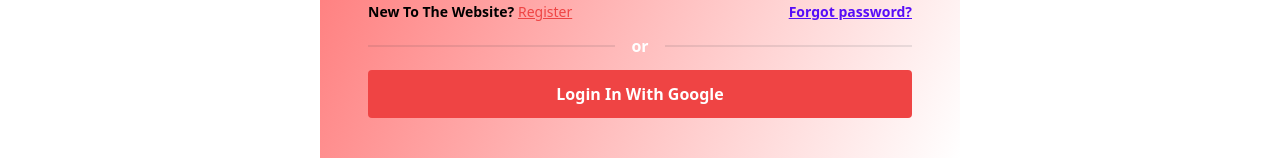
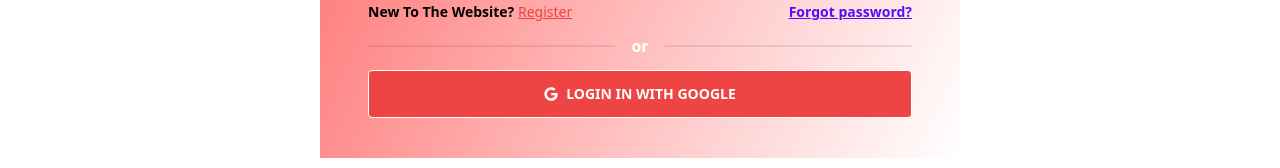
Before and after one commit to Zinath22/cosmetics-and-beauty-shop-client, a React (Vite) app: page /login in a window 1280 px wide. Shown: the part 486-654 px from the top of the page. Built offline with nearby package versions, Linux system fonts and the light colour scheme; no server answers.

Commit message:
private route added

```diff
--- a/package.json
+++ b/package.json
@@ -15,6 +15,7 @@
     "match-sorter": "^6.3.1",
     "react": "^18.2.0",
     "react-dom": "^18.2.0",
+    "react-icons": "^4.11.0",
     "react-router-dom": "^6.17.0",
     "sort-by": "^1.2.0",
     "sweetalert2": "^11.7.32"
--- a/src/Pages/Login/Login.jsx
+++ b/src/Pages/Login/Login.jsx
@@ -1,4 +1,5 @@
 import { useContext, useRef, useState } from "react";
+import {  FaGoogle } from 'react-icons/fa';
 import { Link, useLocation, useNavigate } from "react-router-dom";
 import Swal from "sweetalert2";
 import { AuthContext } from "../../Providers/AuthProvider";
@@ -150,8 +151,10 @@
               </form>
               <div className="divider">or</div>
               <div className="space-y-3">
-                <h4 onClick={handleGoogleLogin}
-                 className="cursor-pointer w-full bg-red-500 py-3 text-center rounded text-white">Login In With Google</h4>
+                <button onClick={handleGoogleLogin}
+                 className=" btn-outline btn w-full bg-red-500 py-3 text-center rounded text-white" >
+                    <FaGoogle></FaGoogle>
+                    Login In With Google</button>
               </div>
             </div>
 
--- a/src/Routes/PrivateRoute.jsx
+++ b/src/Routes/PrivateRoute.jsx
@@ -1,24 +1,25 @@
-// import { useContext } from "react";
-// import { AuthContext } from "../Providers/AuthProvider";
-// import { Navigate, useLocation } from "react-router-dom";
+
+import { useContext } from "react";
+import { Navigate, useLocation } from "react-router-dom";
+import { AuthContext } from "../Providers/AuthProvider";
 
 
-// const PrivateRoute = ({children}) => {
-//     const {user,loading } = useContext(AuthContext);
-//     const location =  useLocation();
-//     console.log(location.pathname);
+const PrivateRoute = ({children}) => {
+    const {user,loading } = useContext(AuthContext);
+    const location =  useLocation();
+    console.log(location.pathname);
 
-//     if(loading){
-//        return <span className="loading loading-spinner text-error"></span>
-//     }
+    if(loading){
+       return <span className="loading loading-spinner text-error"></span>
+    }
 
 
-//     if (user){
-//         return children;
-//     }
-//     return  <Navigate state={location.pathname} to="/login"></Navigate>
+    if (user){
+        return children;
+    }
+    return  <Navigate state={location.pathname} to="/login"></Navigate>
 
 
-// };
+};
 
-// export default PrivateRoute;
+export default PrivateRoute;
--- a/src/Routes/Router.jsx
+++ b/src/Routes/Router.jsx
@@ -6,16 +6,20 @@
 import Login from "../Pages/Login/Login";
 import MyCart from "../Pages/MyCart/MyCart";
 import Register from "../Pages/Register/Register";
-// import AddProducts from "../Pages/AddProducts/AddProducts";
+import ErrorPage from "../Pages/ErrorPage/ErrorPage";
+import PrivateRoute from "./PrivateRoute";
+
 
 const Routes = createBrowserRouter([
     {
     path: '/',
     element: <MainLayout></MainLayout>,
+    errorElement: <ErrorPage></ErrorPage>,
     children: [
         {
             path: '/',
-            element: <Home></Home>
+            element: <Home></Home>,
+            loader: ()=> fetch('/data.json')
         },
         {
            path: '/addProducts',
@@ -23,7 +27,7 @@
         },
         {
           path: '/myCart',
-          element: <MyCart></MyCart>
+          element:<PrivateRoute> <MyCart></MyCart></PrivateRoute>
         },
         {
             path: '/login',
--- a/src/components/Products/Products.jsx
+++ b/src/components/Products/Products.jsx
@@ -17,14 +17,15 @@
                <div className="py-10  ">
             <h1 className="mb-5 text-4xl text-red-500 font-semibold text-center" data-aos="flip-left">Our Products</h1>
             <div className="grid grid-cols-1 md:grid-cols-2 lg:grid-cols-3  gap-5">
-                {
-                    products?.map(product => <ProductsCard
-                         key={product.id}
-                         product = { product }></ProductsCard> )
+             {
+                products?.map(product => <ProductsCard
+                key={product.id}
+                product={product}
+                >
 
-
-                }
-                <ProductsCard></ProductsCard>
+                </ProductsCard>)
+             }
+                {/* <ProductsCard></ProductsCard> */}
              </div>
         </div>
         </div>
```
Also changed, not shown: 1 other file (tests, documents, lock files or other folders).
